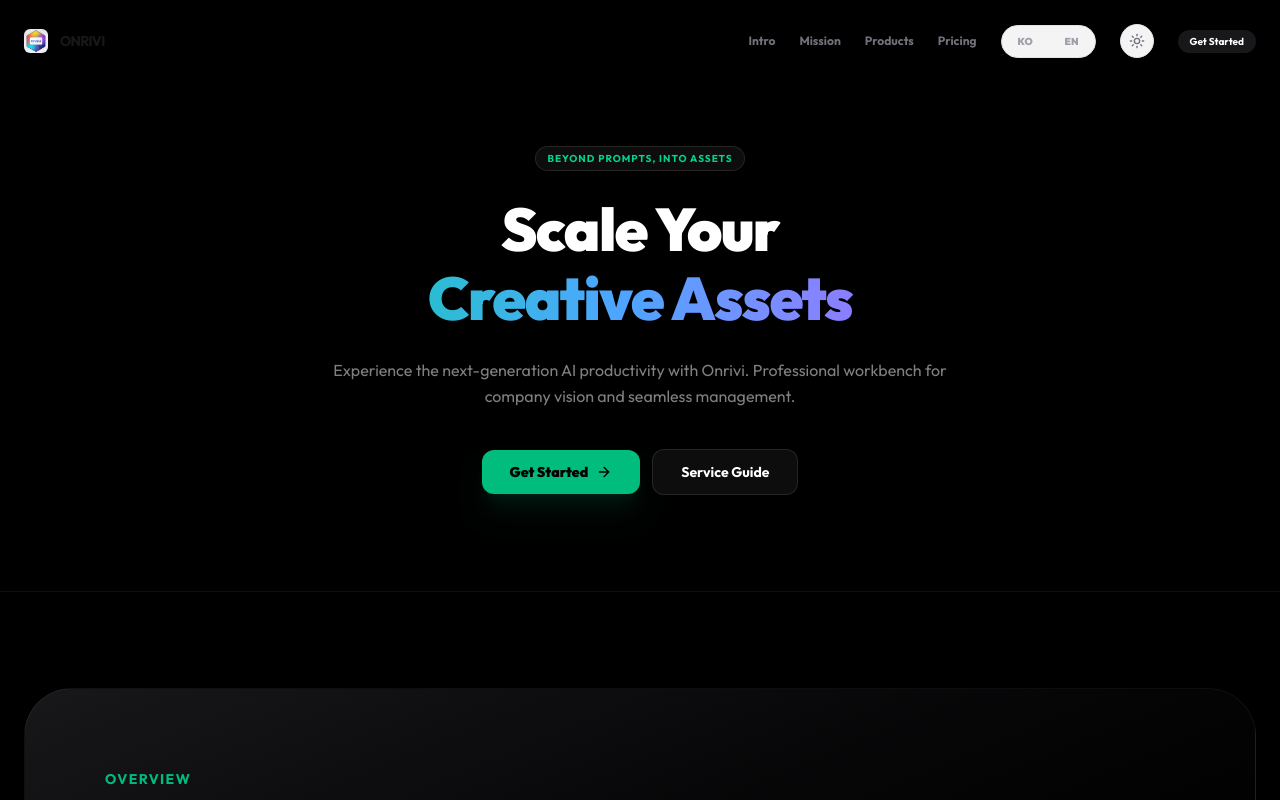
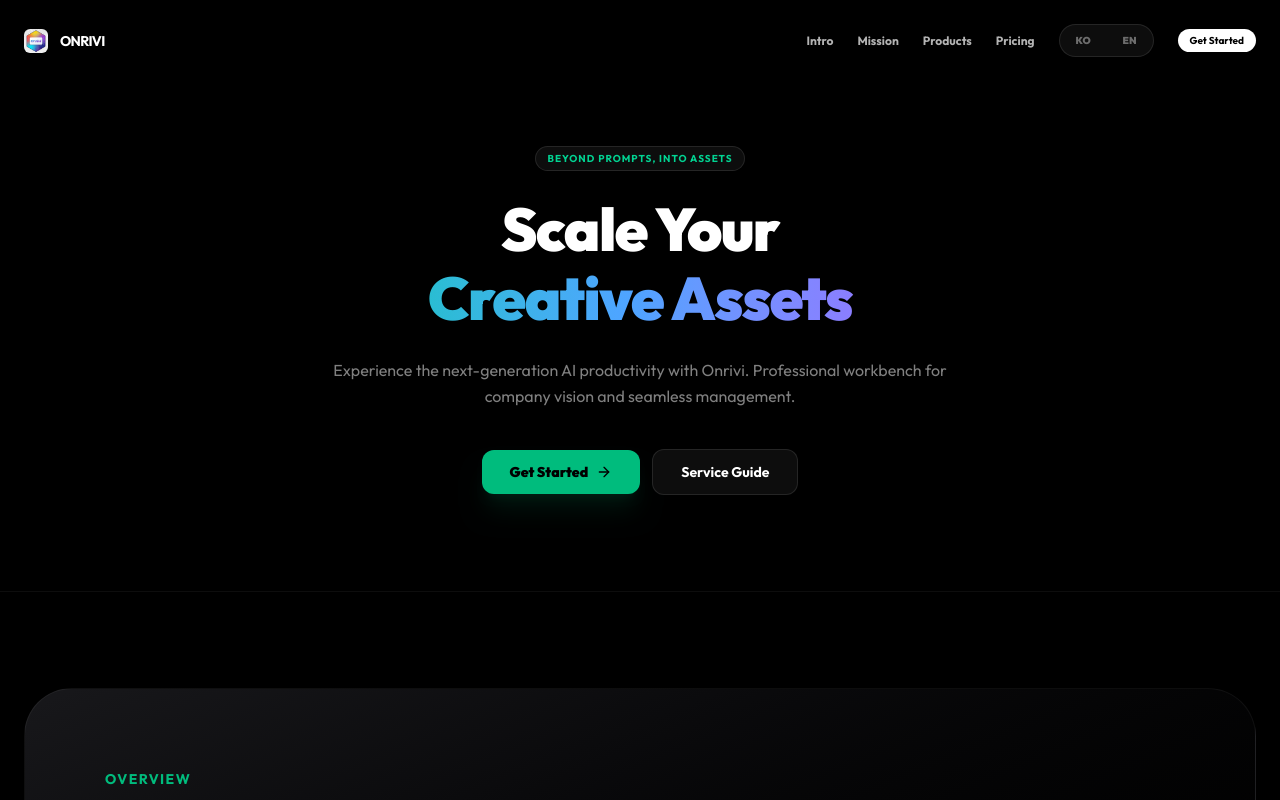
Before and after one commit to chae1223-cbi/onrivi_prompt, a React (Vite) app: page / in a window 1280 px wide. Shown: the top 800 px of the page. Built offline with nearby package versions, Linux system fonts and the light colour scheme.

Commit message:
style: establish 'Warm High-Tech' design system and interactive background pattern

```diff
--- a/src/App.tsx
+++ b/src/App.tsx
@@ -16,9 +16,7 @@
   Database,
   User,
   LogOut,
-  CreditCard,
-  Sun,
-  Moon
+  CreditCard
 } from 'lucide-react';
 import { useTranslation } from 'react-i18next';
 import { Link } from 'react-router-dom';
@@ -154,7 +152,7 @@
   );
 };
 
-const Navbar = ({ onAuthClick, user, onLogout, theme, toggleTheme }: { onAuthClick: () => void; user: MockUser | null; onLogout: () => void; theme: 'light' | 'dark', toggleTheme: () => void }) => {
+const Navbar = ({ onAuthClick, user, onLogout }: { onAuthClick: () => void; user: MockUser | null; onLogout: () => void }) => {
   const { t, i18n } = useTranslation();
   const [isScrolled, setIsScrolled] = useState(false);
   const [mobileMenuOpen, setMobileMenuOpen] = useState(false);
@@ -170,57 +168,50 @@
   };
 
   return (
-    <nav className={`fixed top-0 left-0 right-0 z-50 transition-all duration-300 ${isScrolled ? 'bg-white/80 dark:bg-black/80 backdrop-blur-md border-b border-zinc-200 dark:border-white/10 py-4' : 'bg-transparent py-6'}`}>
+    <nav className={`fixed top-0 left-0 right-0 z-50 transition-all duration-300 ${isScrolled ? 'bg-black/80 backdrop-blur-md border-b border-white/10 py-4' : 'bg-transparent py-6'}`}>
       <div className="max-w-7xl mx-auto px-6 flex justify-between items-center">
         <div className="flex items-center gap-3 group cursor-pointer">
           <div className="relative">
             <img src="/logo.png" alt={t('company')} className="w-6 h-6 object-contain rounded-md transition-transform duration-500 group-hover:scale-110" />
             <div className="absolute inset-0 bg-emerald-500/5 blur-md opacity-0 group-hover:opacity-100 transition-opacity" />
           </div>
-          <span className="text-sm font-bold tracking-tighter text-zinc-900 dark:text-white uppercase">{t('company')}</span>
+          <span className="text-sm font-bold tracking-tighter text-white uppercase">{t('company')}</span>
         </div>
 
         <div className="hidden md:flex items-center gap-6">
-          <a href="#overview" className="text-xs font-bold text-zinc-500 dark:text-white/70 hover:text-zinc-900 dark:hover:text-white transition-colors">{t('nav.intro')}</a>
-          <a href="#mission" className="text-xs font-bold text-zinc-500 dark:text-white/70 hover:text-zinc-900 dark:hover:text-white transition-colors">Mission</a>
-          <a href="#products" className="text-xs font-bold text-zinc-500 dark:text-white/70 hover:text-zinc-900 dark:hover:text-white transition-colors">Products</a>
-          <a href="#pricing" className="text-xs font-bold text-zinc-500 dark:text-white/70 hover:text-zinc-900 dark:hover:text-white transition-colors">{t('nav.pricing')}</a>
+          <a href="#overview" className="text-xs font-bold text-white/70 hover:text-white transition-colors">{t('nav.intro')}</a>
+          <a href="#mission" className="text-xs font-bold text-white/70 hover:text-white transition-colors">Mission</a>
+          <a href="#products" className="text-xs font-bold text-white/70 hover:text-white transition-colors">Products</a>
+          <a href="#pricing" className="text-xs font-bold text-white/70 hover:text-white transition-colors">{t('nav.pricing')}</a>
 
-          <div className="flex items-center gap-2 bg-zinc-100 dark:bg-white/5 p-1 rounded-full border border-zinc-200 dark:border-white/10">
-            <button onClick={() => toggleLanguage('ko')} className={`px-3 py-1 rounded-full text-[10px] font-black transition-all ${i18n.language === 'ko' ? 'bg-white dark:bg-white text-black shadow-sm' : 'text-zinc-400 dark:text-white/40 hover:text-zinc-900 dark:hover:text-white'}`}>KO</button>
-            <button onClick={() => toggleLanguage('en')} className={`px-3 py-1 rounded-full text-[10px] font-black transition-all ${i18n.language === 'en' ? 'bg-white dark:bg-white text-black shadow-sm' : 'text-zinc-400 dark:text-white/40 hover:text-zinc-900 dark:hover:text-white'}`}>EN</button>
+          <div className="flex items-center gap-2 bg-white/5 p-1 rounded-full border border-white/10">
+            <button onClick={() => toggleLanguage('ko')} className={`px-3 py-1 rounded-full text-[10px] font-black transition-all ${i18n.language === 'ko' ? 'bg-white text-black shadow-sm' : 'text-white/40 hover:text-white'}`}>KO</button>
+            <button onClick={() => toggleLanguage('en')} className={`px-3 py-1 rounded-full text-[10px] font-black transition-all ${i18n.language === 'en' ? 'bg-white text-black shadow-sm' : 'text-white/40 hover:text-white'}`}>EN</button>
           </div>
-
-          <button
-            onClick={toggleTheme}
-            className="p-2 rounded-full bg-zinc-100 dark:bg-white/5 border border-zinc-200 dark:border-white/10 text-zinc-500 dark:text-white/40 hover:text-zinc-900 dark:hover:text-white transition-all"
-          >
-            {theme === 'light' ? <Moon className="w-4 h-4" /> : <Sun className="w-4 h-4" />}
-          </button>
 
           {user ? (
             <div className="flex items-center gap-4">
-              <div className="flex items-center gap-2 px-3 py-1.5 rounded-full bg-zinc-100 dark:bg-white/5 border border-zinc-200 dark:border-white/10">
+              <div className="flex items-center gap-2 px-3 py-1.5 rounded-full bg-white/5 border border-white/10">
                 <div className="w-6 h-6 rounded-full bg-emerald-500 flex items-center justify-center overflow-hidden">
                   {user.photoURL ? <img src={user.photoURL} alt="" /> : <User className="w-4 h-4 text-black" />}
                 </div>
-                <span className="text-sm font-medium text-zinc-700 dark:text-white/80">{user.displayName || 'User'}</span>
+                <span className="text-sm font-medium text-white/80">{user.displayName || 'User'}</span>
               </div>
-              <button onClick={onLogout} className="p-2 rounded-full hover:bg-zinc-100 dark:hover:bg-white/5 text-zinc-400 dark:text-white/40 hover:text-zinc-900 dark:hover:text-white transition-all">
+              <button onClick={onLogout} className="p-2 rounded-full hover:bg-white/5 text-white/40 hover:text-white transition-all">
                 <LogOut className="w-4 h-4" />
               </button>
             </div>
           ) : (
             <button
               onClick={onAuthClick}
-              className="px-3 py-1 rounded-full bg-zinc-900 dark:bg-white text-white dark:text-black text-[10px] font-bold hover:bg-emerald-500 dark:hover:bg-emerald-400 transition-colors shadow-sm"
+              className="px-3 py-1 rounded-full bg-white text-black text-[10px] font-bold hover:bg-emerald-400 transition-colors shadow-sm"
             >
               Get Started
             </button>
           )}
         </div>
 
-        <button className="md:hidden text-zinc-900 dark:text-white" onClick={() => setMobileMenuOpen(!mobileMenuOpen)}>
+        <button className="md:hidden text-white" onClick={() => setMobileMenuOpen(!mobileMenuOpen)}>
           {mobileMenuOpen ? <X /> : <Menu />}
         </button>
       </div>
@@ -584,7 +575,11 @@
 
   return (
     <div className="min-h-screen bg-black text-white selection:bg-emerald-500/30">
-      <Navbar onAuthClick={() => setIsAuthModalOpen(true)} user={user} onLogout={() => setUser(null)} />
+      <Navbar
+        onAuthClick={() => setIsAuthModalOpen(true)}
+        user={user}
+        onLogout={() => setUser(null)}
+      />
       <Hero onAuthClick={() => setIsAuthModalOpen(true)} />
       <Overview />
       <MissionVision />
--- a/src/index.css
+++ b/src/index.css
@@ -4,48 +4,76 @@
 @theme {
   --font-sans: "Outfit", "Inter", ui-sans-serif, system-ui, sans-serif;
   --font-display: "Outfit", sans-serif;
+
+  /* 온리비 웜 하이테크 컬러 시스템 */
+  --color-warm-cream: #FDFCF8;
+  --color-warm-gray: #F5F5F0;
+  --color-onrivi-yellow: #FFD600;
+  --color-onrivi-mint: #00F5A0;
 }
 
 @layer base {
   body {
-    @apply font-sans antialiased bg-white text-slate-900;
+    @apply font-sans antialiased selection:bg-onrivi-yellow/30;
   }
 }
 
 body {
-  background: linear-gradient(135deg, #f0f7ff 0%, #ffffff 100%);
-  color: #0f172a;
+  background-color: #050505;
+  color: #FFFFFF;
   overflow-x: hidden;
 }
 
-.glass {
-  background: rgba(255, 255, 255, 0.9);
-  backdrop-filter: blur(10px);
-  border: 1px solid rgba(37, 99, 235, 0.1);
-  box-shadow: 0 4px 24px rgba(0, 0, 0, 0.04);
+/* 회로 모티프 배경 패턴 */
+.bg-circuit {
+  background-image:
+    radial-gradient(circle at 2px 2px, rgba(255, 214, 0, 0.05) 1px, transparent 0);
+  background-size: 40px 40px;
+  position: relative;
 }
 
-.text-gradient {
-  background: linear-gradient(to right, #1d4ed8, #3b82f6);
+.bg-circuit::before {
+  content: "";
+  position: absolute;
+  inset: 0;
+  background: linear-gradient(to bottom, transparent, #050505);
+  pointer-events: none;
+}
+
+/* 감성적 글라스모피즘 */
+.glass-premium {
+  background: rgba(255, 255, 255, 0.03);
+  backdrop-filter: blur(20px);
+  border: 1px solid rgba(255, 255, 255, 0.08);
+  box-shadow: 0 8px 32px 0 rgba(0, 0, 0, 0.8);
+}
+
+.glass-warm {
+  background: rgba(253, 252, 248, 0.05);
+  backdrop-filter: blur(10px);
+  border: 1px solid rgba(255, 214, 0, 0.1);
+}
+
+/* 비정형 레이아웃용 유틸리티 */
+.floating-element {
+  animation: floating 6s ease-in-out infinite;
+}
+
+@keyframes floating {
+  0% { transform: translateY(0px) rotate(0deg); }
+  50% { transform: translateY(-20px) rotate(2deg); }
+  100% { transform: translateY(0px) rotate(0deg); }
+}
+
+.onrivi-gradient-text {
+  background: linear-gradient(135deg, #FFD600 0%, #00F5A0 100%);
   -webkit-background-clip: text;
   -webkit-text-fill-color: transparent;
 }
 
-.lifestyle-card {
-  transition: all 0.3s ease;
-  border: 1px solid transparent;
+/* 부드러운 전환 효과 */
+* {
+  transition-property: background-color, border-color, color, fill, stroke, opacity, box-shadow, transform;
+  transition-timing-function: cubic-bezier(0.4, 0, 0.2, 1);
+  transition-duration: 300ms;
 }
-
-.lifestyle-card:hover {
-  transform: translateY(-5px);
-  border-color: rgba(37, 99, 235, 0.2);
-  box-shadow: 0 20px 40px rgba(37, 99, 235, 0.08);
-}
-
-.text-readable {
-  text-shadow: 0 1px 2px rgba(255, 255, 255, 0.8);
-}
-
-.friendly-shadow {
-  box-shadow: 0 20px 40px rgba(37, 99, 235, 0.1);
-}
```
